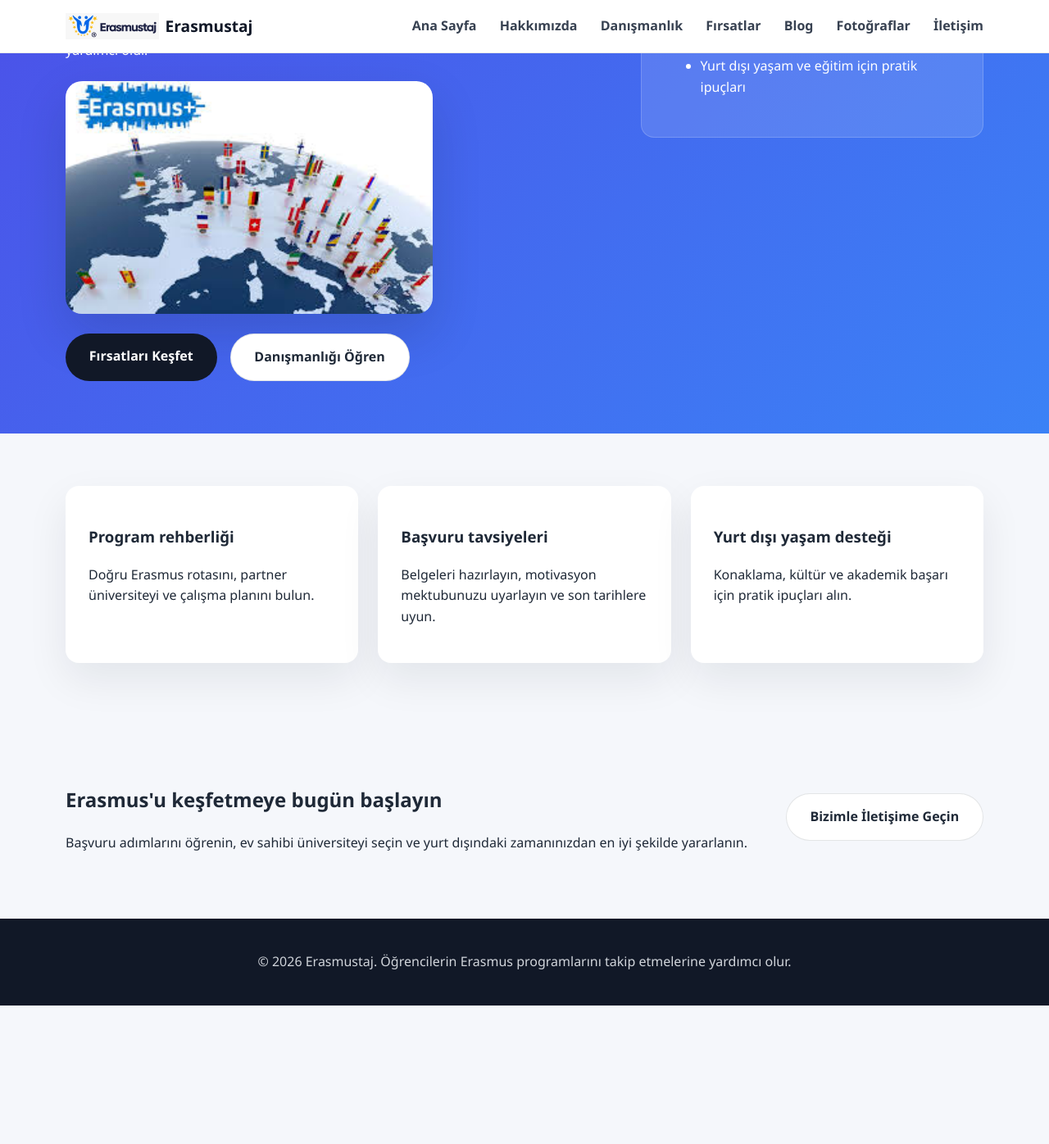
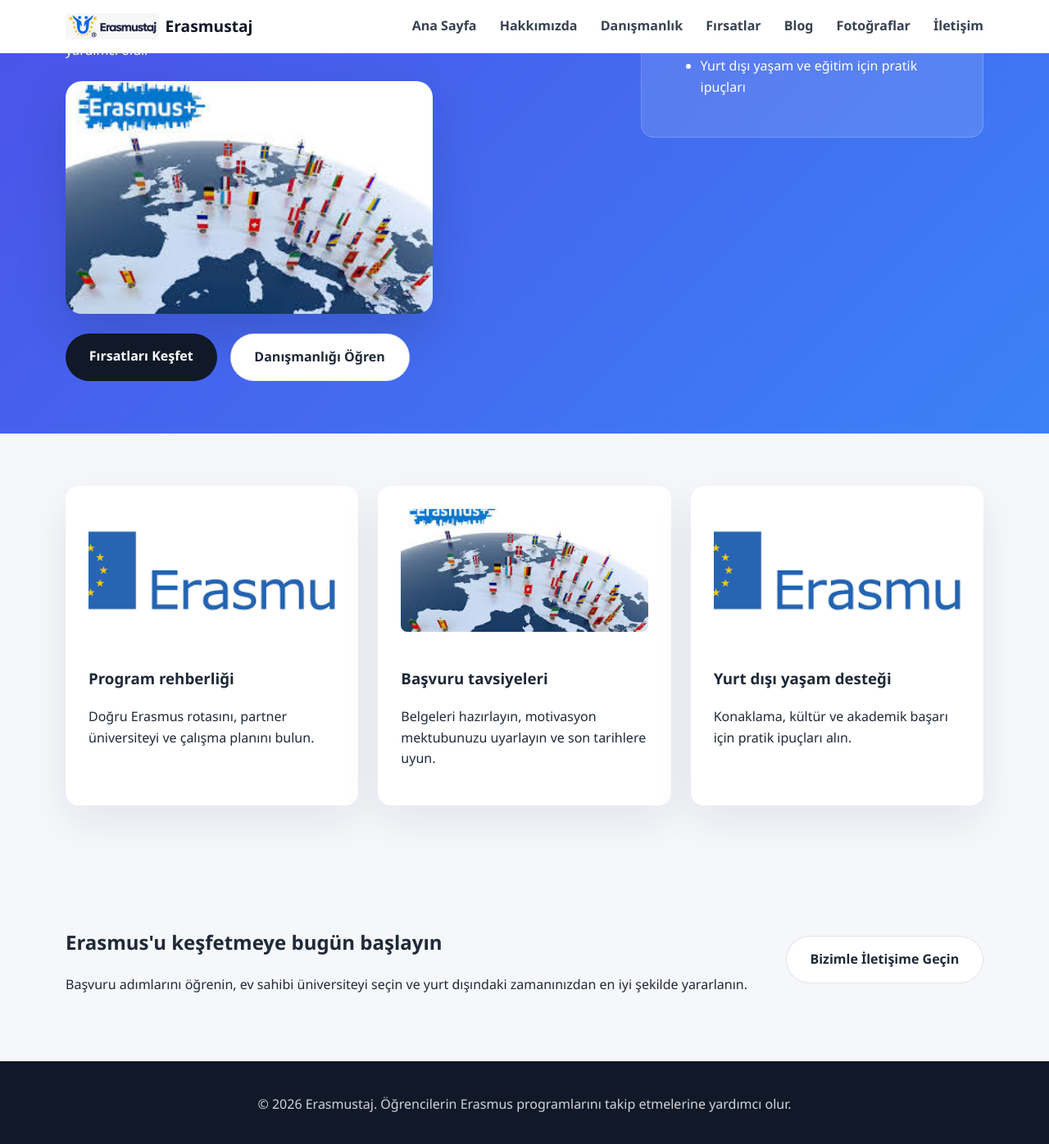
Before and after one commit to aliemir-dl/erasmusStaj, a Jekyll site: the page built from docs/index.md, in a window 1280 px wide and 1400 px high, scrolled down 526 px. Shown: the top 1396 px of the window at 82% size. Built offline with Jekyll 4.4.1, drawn with Linux system fonts in a browser that asks for light colours; before the commit the page ends 1753 px from its top, so only the background shows below that.

Commit message:
Add images to main page sections and style them

```diff
--- a/docs/css/style.css
+++ b/docs/css/style.css
@@ -170,6 +170,14 @@
     height: 220px;
 }
 
+.section-image {
+    width: 100%;
+    height: 150px;
+    object-fit: cover;
+    border-radius: 0.5rem;
+    margin-bottom: 1rem;
+}
+
 .post-card p {
     margin: 0.75rem 0 0;
     color: #475569;
--- a/docs/index.md
+++ b/docs/index.md
@@ -29,14 +29,17 @@
 <section class="section">
     <div class="container overview-grid">
         <article class="card highlight-card">
+            <img src="images/erasmusplus.png" alt="Erasmus+ logosu" class="section-image" />
             <h3>Program rehberliği</h3>
             <p>Doğru Erasmus rotasını, partner üniversiteyi ve çalışma planını bulun.</p>
         </article>
         <article class="card highlight-card">
+            <img src="images/erasmusworld.png" alt="Erasmus dünya haritası" class="section-image" />
             <h3>Başvuru tavsiyeleri</h3>
             <p>Belgeleri hazırlayın, motivasyon mektubunuzu uyarlayın ve son tarihlere uyun.</p>
         </article>
         <article class="card highlight-card">
+            <img src="images/erasmusplus.png" alt="Erasmus+ logosu" class="section-image" />
             <h3>Yurt dışı yaşam desteği</h3>
             <p>Konaklama, kültür ve akademik başarı için pratik ipuçları alın.</p>
         </article>
```
